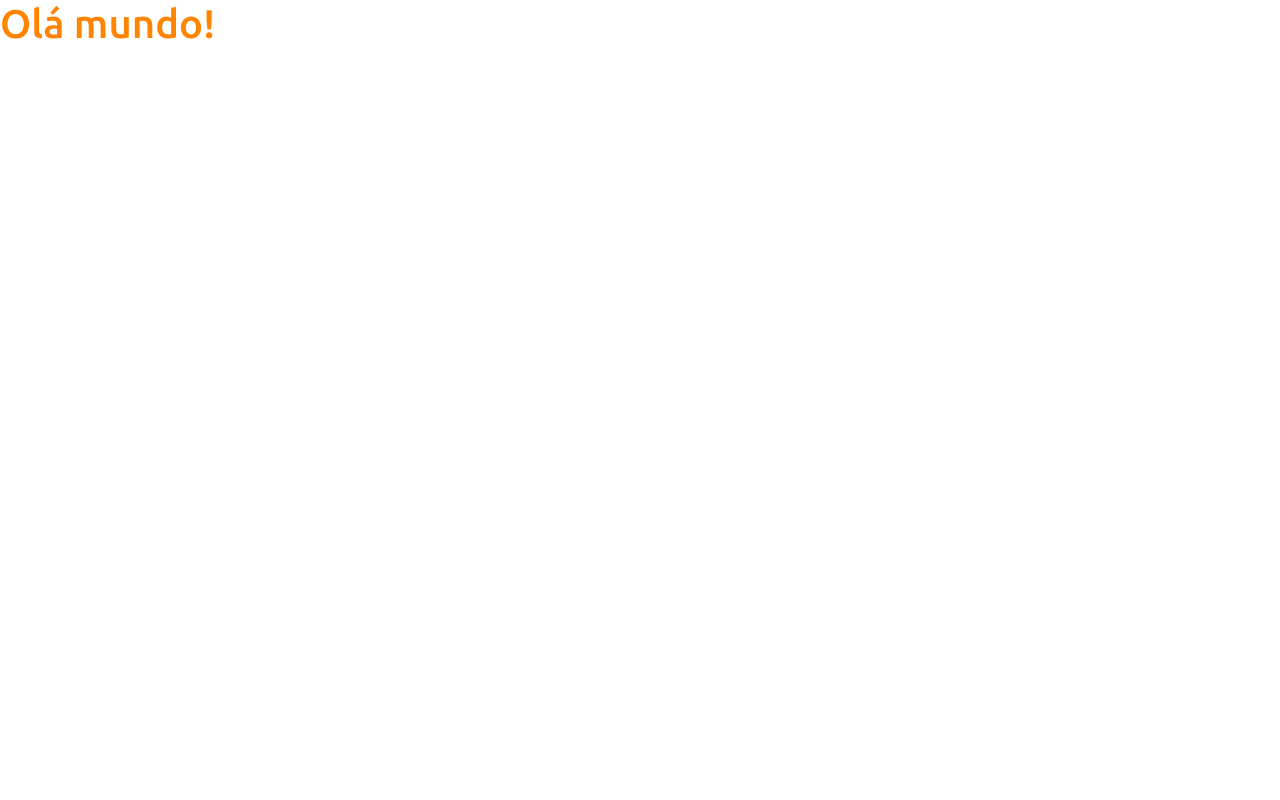
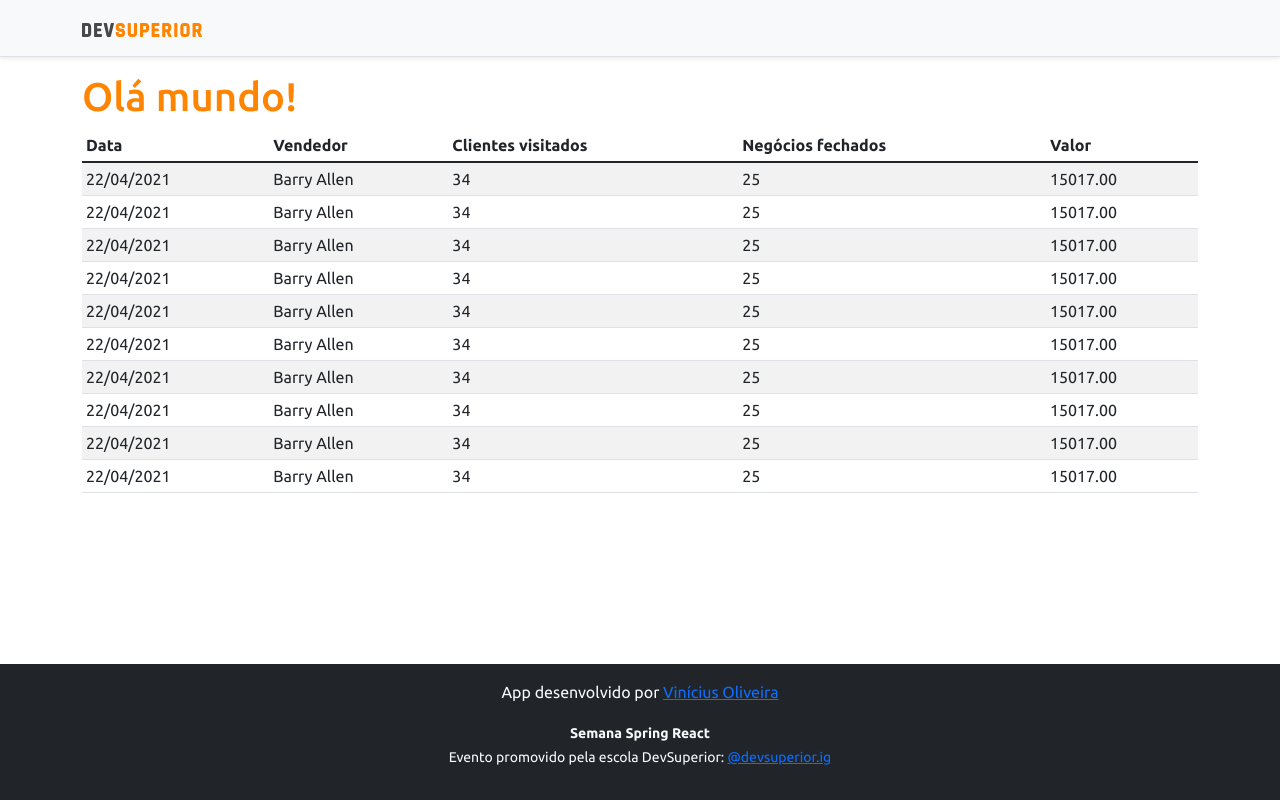
Before and after one commit to ViniciusOliveira18/projeto-sds5, a React (Create React App) app in the folder frontend/: page / in a window 1280 px wide. Built offline with nearby package versions, Linux system fonts and the light colour scheme.

Commit message:
Basic static components

```diff
--- a/frontend/src/App.tsx
+++ b/frontend/src/App.tsx
@@ -1,9 +1,17 @@
+import Datable from "components/Datatable";
+import Footer from "components/Footer";
+import NavBar from "components/NavBar";
 
 function App() {
   return (
-    <div className="App">
-      <h1 className="text-primary">Olá mundo!</h1>
-    </div>
+    <>
+      <NavBar />
+      <div  className="container">
+        <h1 className="text-primary">Olá mundo!</h1>
+        <Datable />
+      </div>
+      <Footer />
+    </>
   );
 }
 
--- /dev/null
+++ b/frontend/src/components/Datatable/index.tsx
@@ -0,0 +1,101 @@
+function Datable() {
+  return (
+    <div className="table-responsive">
+      <table className="table table-striped table-sm">
+        <thead>
+          <tr>
+            <th>Data</th>
+            <th>Vendedor</th>
+            <th>Clientes visitados</th>
+            <th>Negócios fechados</th>
+            <th>Valor</th>
+          </tr>
+        </thead>
+        <tbody>
+          <tr>
+            <td>22/04/2021</td>
+            <td>Barry Allen</td>
+            <td>34</td>
+            <td>25</td>
+            <td>15017.00</td>
+          </tr>
+
+          <tr>
+            <td>22/04/2021</td>
+            <td>Barry Allen</td>
+            <td>34</td>
+            <td>25</td>
+            <td>15017.00</td>
+          </tr>
+
+          <tr>
+            <td>22/04/2021</td>
+            <td>Barry Allen</td>
+            <td>34</td>
+            <td>25</td>
+            <td>15017.00</td>
+          </tr>
+
+          <tr>
+            <td>22/04/2021</td>
+            <td>Barry Allen</td>
+            <td>34</td>
+            <td>25</td>
+            <td>15017.00</td>
+          </tr>
+
+          <tr>
+            <td>22/04/2021</td>
+            <td>Barry Allen</td>
+            <td>34</td>
+            <td>25</td>
+            <td>15017.00</td>
+          </tr>
+
+          <tr>
+            <td>22/04/2021</td>
+            <td>Barry Allen</td>
+            <td>34</td>
+            <td>25</td>
+            <td>15017.00</td>
+          </tr>
+
+          <tr>
+            <td>22/04/2021</td>
+            <td>Barry Allen</td>
+            <td>34</td>
+            <td>25</td>
+            <td>15017.00</td>
+          </tr>
+
+          <tr>
+            <td>22/04/2021</td>
+            <td>Barry Allen</td>
+            <td>34</td>
+            <td>25</td>
+            <td>15017.00</td>
+          </tr>
+
+          <tr>
+            <td>22/04/2021</td>
+            <td>Barry Allen</td>
+            <td>34</td>
+            <td>25</td>
+            <td>15017.00</td>
+          </tr>
+
+          <tr>
+            <td>22/04/2021</td>
+            <td>Barry Allen</td>
+            <td>34</td>
+            <td>25</td>
+            <td>15017.00</td>
+          </tr>
+
+        </tbody>
+      </table>
+    </div>
+  );
+}
+
+export default Datable;
--- /dev/null
+++ b/frontend/src/components/Footer/index.tsx
@@ -0,0 +1,15 @@
+function Footer() {
+  return (
+    <footer className="footer mt-auto py-3 bg-dark">
+      <div className="container">
+        <p className="text-light">App desenvolvido por <a href="https://www.linkedin.com/in/viniciusoliveiira/" target="_blank" rel="noreferrer">Vinícius Oliveira</a></p>
+        <p className="text-light"><small><strong>Semana Spring React</strong><br />
+          Evento promovido pela escola DevSuperior: <a href="https://instagram.com/devsuperior.ig" target="_blank" rel="noreferrer">@devsuperior.ig</a></small></p>
+      </div>
+    </footer>
+
+
+  );
+}
+
+export default Footer;
--- /dev/null
+++ b/frontend/src/components/NavBar/index.tsx
@@ -0,0 +1,16 @@
+import ImgDsDark from 'assets/img/ds-dark.svg'
+
+function NavBar() {
+  return (
+    <div className="d-flex flex-column flex-md-row align-items-center p-3 px-md-4 mb-3 bg-light border-bottom shadow-sm">
+      <div className="container">
+        <nav className="my-2 my-md-0 mr-md-3">
+          <img src={ImgDsDark} alt="DevSuperior" width="120" />
+        </nav>
+      </div>
+    </div>
+
+  );
+}
+
+export default NavBar;
```
Also changed, not shown: frontend/src/assets/img/ds-dark.svg (added), 1 other file (tests, documents, lock files or other folders).
